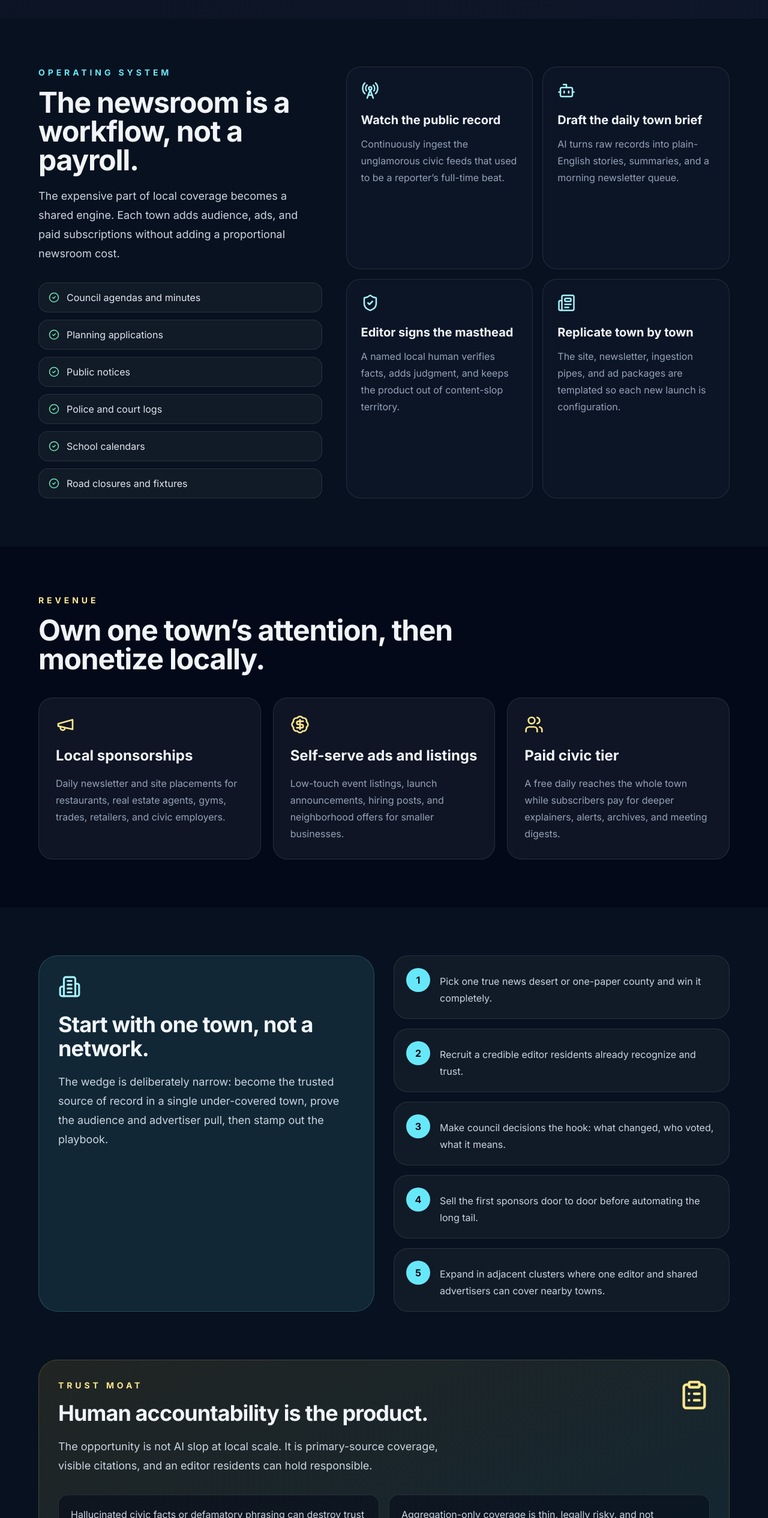
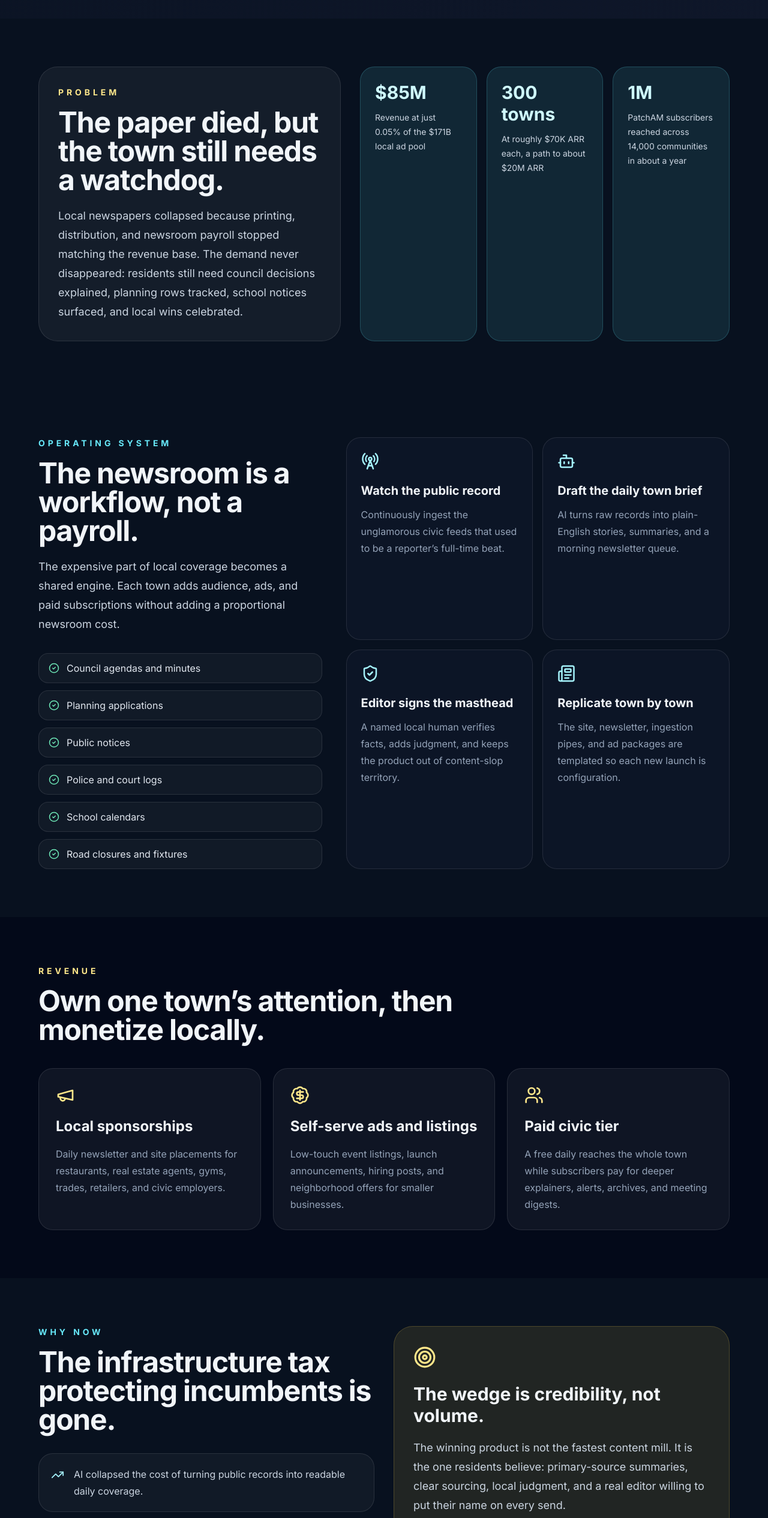
Before and after one commit to march-dave/react-next-anycase, a Next.js app: page /local-news in a window 1280 px wide. Shown: the part 964-3495 px from the top of the page at 60% size. Built offline with nearby package versions, Linux system fonts and the light colour scheme.

Commit message:
Expand AI local news bureau landing page

```diff
--- a/pages/local-news.js
+++ b/pages/local-news.js
@@ -12,6 +12,8 @@ import {
   RadioTower,
   ShieldCheck,
   Sparkles,
+  Target,
+  TrendingUp,
   Users,
 } from 'lucide-react'
 
@@ -20,6 +22,47 @@ const stats = [
   { value: '200+', label: 'US counties with no local news source' },
   { value: '$171B', label: 'US local advertising market in 2025' },
   { value: '$60–90K', label: 'Modeled ARR per town masthead' },
+]
+
+const proofPoints = [
+  {
+    value: '$85M',
+    label: 'Revenue at just 0.05% of the $171B local ad pool',
+  },
+  {
+    value: '300 towns',
+    label: 'At roughly $70K ARR each, a path to about $20M ARR',
+  },
+  {
+    value: '1M',
+    label: 'PatchAM subscribers reached across 14,000 communities in about a year',
+  },
+]
+
+const whyNow = [
+  'AI collapsed the cost of turning public records into readable daily coverage.',
+  'Council agendas, planning portals, public notices, and school calendars are increasingly digital.',
+  'Newsletter tooling and cheap hosting make a masthead launch a weekend project instead of a capital project.',
+  'PatchAM and Hoodline proved readers will sign up for AI-assembled local information; credibility is now the wedge.',
+]
+
+const competitors = [
+  {
+    name: 'Patch / PatchAM',
+    gap: 'Huge proof of demand, but aggregation-heavy and deliberately light on local politics.',
+  },
+  {
+    name: 'Hoodline',
+    gap: 'Shows the trust danger of fake bylines, opaque AI output, and press-release rewrites.',
+  },
+  {
+    name: '6AM City / Axios Local',
+    gap: 'Strong human newsletters, but aimed at metros rather than small towns and news deserts.',
+  },
+  {
+    name: 'Legacy chains',
+    gap: 'Still cutting and retreating from small markets; they are the vacancy more than the competitor.',
+  },
 ]
 
 const sources = [
@@ -182,6 +225,26 @@ export default function LocalNewsBureau() {
           </div>
         </section>
 
+        <section className="mx-auto max-w-7xl px-6 py-20 sm:px-10 lg:px-16">
+          <div className="grid gap-8 lg:grid-cols-[0.9fr_1.1fr]">
+            <div className="rounded-[2rem] border border-white/10 bg-white/[0.05] p-8">
+              <p className="text-sm font-bold uppercase tracking-[0.35em] text-amber-200">Problem</p>
+              <h2 className="mt-4 text-4xl font-black tracking-tight sm:text-5xl">The paper died, but the town still needs a watchdog.</h2>
+              <p className="mt-5 text-lg leading-8 text-slate-300">
+                Local newspapers collapsed because printing, distribution, and newsroom payroll stopped matching the revenue base. The demand never disappeared: residents still need council decisions explained, planning rows tracked, school notices surfaced, and local wins celebrated.
+              </p>
+            </div>
+            <div className="grid gap-4 sm:grid-cols-3">
+              {proofPoints.map((point) => (
+                <div key={point.label} className="rounded-3xl border border-cyan-300/20 bg-cyan-300/10 p-6">
+                  <p className="text-3xl font-black text-cyan-100">{point.value}</p>
+                  <p className="mt-3 text-sm leading-6 text-slate-300">{point.label}</p>
+                </div>
+              ))}
+            </div>
+          </div>
+        </section>
+
         <section id="model" className="mx-auto max-w-7xl px-6 py-20 sm:px-10 lg:px-16">
           <div className="grid gap-10 lg:grid-cols-[0.85fr_1.15fr]">
             <div>
@@ -232,6 +295,30 @@ export default function LocalNewsBureau() {
           </div>
         </section>
 
+        <section className="mx-auto max-w-7xl px-6 py-20 sm:px-10 lg:px-16">
+          <div className="grid gap-8 lg:grid-cols-2">
+            <div>
+              <p className="text-sm font-bold uppercase tracking-[0.35em] text-cyan-300">Why now</p>
+              <h2 className="mt-4 text-4xl font-black tracking-tight sm:text-5xl">The infrastructure tax protecting incumbents is gone.</h2>
+              <div className="mt-8 space-y-4">
+                {whyNow.map((reason) => (
+                  <div key={reason} className="flex gap-4 rounded-3xl border border-white/10 bg-white/[0.04] p-5">
+                    <TrendingUp className="mt-1 shrink-0 text-cyan-200" size={22} />
+                    <p className="leading-7 text-slate-300">{reason}</p>
+                  </div>
+                ))}
+              </div>
+            </div>
+            <div className="rounded-[2rem] border border-amber-300/20 bg-amber-300/10 p-8">
+              <Target className="mb-6 text-amber-200" size={38} />
+              <h3 className="text-3xl font-black">The wedge is credibility, not volume.</h3>
+              <p className="mt-5 text-lg leading-8 text-slate-300">
+                The winning product is not the fastest content mill. It is the one residents believe: primary-source summaries, clear sourcing, local judgment, and a real editor willing to put their name on every send.
+              </p>
+            </div>
+          </div>
+        </section>
+
         <section id="launch" className="mx-auto grid max-w-7xl gap-8 px-6 py-20 sm:px-10 lg:grid-cols-2 lg:px-16">
           <div className="rounded-[2rem] border border-cyan-300/20 bg-cyan-300/10 p-8">
             <Building2 className="mb-6 text-cyan-200" size={38} />
@@ -247,6 +334,21 @@ export default function LocalNewsBureau() {
                 <p className="pt-2 leading-7 text-slate-300">{step}</p>
               </div>
             ))}
+          </div>
+        </section>
+
+        <section className="bg-slate-950/70 px-6 py-20 sm:px-10 lg:px-16">
+          <div className="mx-auto max-w-7xl">
+            <p className="text-sm font-bold uppercase tracking-[0.35em] text-amber-200">Competition</p>
+            <h2 className="mt-4 max-w-3xl text-4xl font-black tracking-tight sm:text-5xl">Everyone proves the need, but leaves the credible small-town lane open.</h2>
+            <div className="mt-10 grid gap-5 md:grid-cols-2">
+              {competitors.map((competitor) => (
+                <div key={competitor.name} className="rounded-3xl border border-white/10 bg-white/[0.05] p-6">
+                  <h3 className="text-2xl font-black text-slate-100">{competitor.name}</h3>
+                  <p className="mt-4 leading-7 text-slate-400">{competitor.gap}</p>
+                </div>
+              ))}
+            </div>
           </div>
         </section>
 
```
